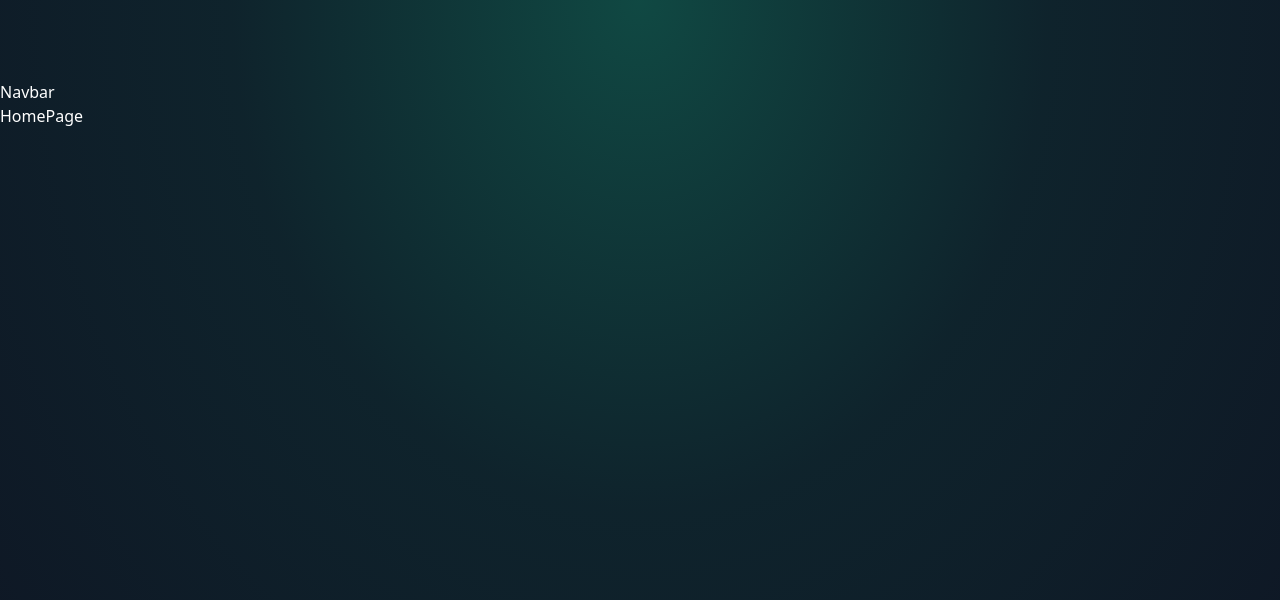
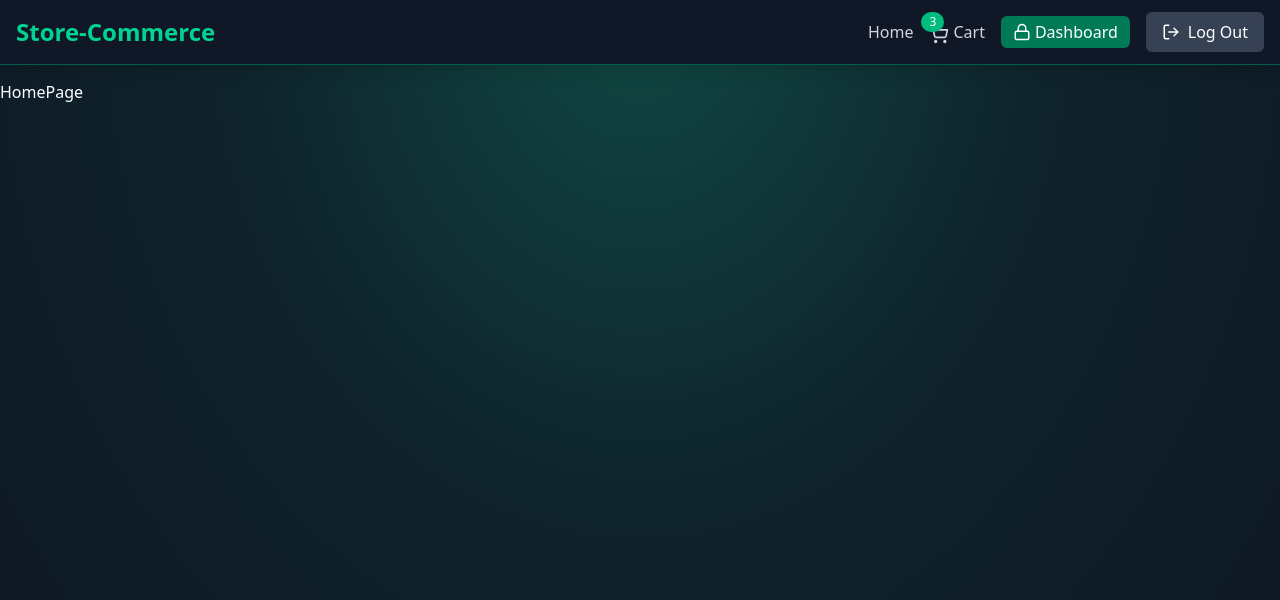
Before and after one commit to rasathelamedude/store-commerce, a React (Vite) app in the folder frontend/: page / in a window 1280 px wide. Shown: the top 600 px of the page. Built offline with nearby package versions, Linux system fonts and the light colour scheme.

Commit message:
Create Navbar component

```diff
--- a/frontend/src/components/Navbar.jsx
+++ b/frontend/src/components/Navbar.jsx
@@ -1,9 +1,86 @@
-import React from 'react'
+import React from "react";
+import { Link } from "react-router-dom";
+import { UserPlus, ShoppingCart, LogIn, LogOut, Lock } from "lucide-react";
 
 const Navbar = () => {
+  const user = true;
+  const isAdmin = true;
+
   return (
-    <div>Navbar</div>
-  )
-}
+    <header className="fixed top-0 left-0 w-full bg-gray-900 bg-opacity-90 backdrop-blur-md shadow-lg z-40 transition-all duration-300 border-b border-emerald-800">
+      {/* NAVIGATION */}
+      <div className="container mx-auto px-4 py-3">
+        <div className="flex flex-wrap justify-between items-center">
+          <Link
+            to="/"
+            className="text-2xl font-bold text-emerald-400 items-center flex space-x-2"
+          >
+            Store-Commerce
+          </Link>
 
-export default Navbar
+          <nav className="flex flex-wrap items-center gap-4">
+            <Link
+              to="/"
+              className="text-gray-300 hover:text-emerald-400 transition duration-300 ease-in-out"
+            >
+              Home
+            </Link>
+
+            {/* Cart icon */}
+            {user && (
+              <Link
+                to="/cart"
+                className="relative group text-gray-300 hover:text-emerald-400 transition duration-300 ease-in-out"
+              >
+                <ShoppingCart
+                  className="inline-block mr-1 group-hover:text-emerald-400"
+                  size={20}
+                />
+                <span className="hidden sm:inline">Cart</span>
+                <span className="absolute -top-2 -left-2 bg-emerald-500 text-white rounded-full px-2 py-0.5 text-xs group-hover:bg-emerald400 transition duration-300 ease-in-out">
+                  3
+                </span>
+              </Link>
+            )}
+
+            {/* Dashboard button */}
+            {isAdmin && (
+              <Link className="bg-emerald-700 text-white px-3 py-1 rounded-md font-medium transition duration-300 ease-in-out flex items-center">
+                <Lock className="inline-block mr-1" size={18} />
+                <span className="hidden sm:inline">Dashboard</span>
+              </Link>
+            )}
+
+            {/* Logout and signup/login links */}
+            {user ? (
+              <button className="bg-gray-700 hover:bg-gray-600 text-white py-2 px-4 rounded-md flex items-center transition duration-300 ease-in-out">
+                <LogOut size={18} />
+                <span className="hidden sm:inline ml-2">Log Out</span>
+              </button>
+            ) : (
+              <>
+                <Link
+                  to="/signup"
+                  className="bg-emerald-600 hover:bg-emerald-700 text-white py-2 px-4 rounded-md flex items-center transition duration-300 ease-in-out"
+                >
+                  <UserPlus className="mr-2" size={18} />
+                  Sign Up
+                </Link>
+
+                <Link
+                  to="/login"
+                  className="bg-gray-700 hover:bg-gray-600 text-white py-2 px-4 rounded-md flex items-center transition duration-300 ease-in-out"
+                >
+                  <LogIn className="mr-2" size={18} />
+                  Log In
+                </Link>
+              </>
+            )}
+          </nav>
+        </div>
+      </div>
+    </header>
+  );
+};
+
+export default Navbar;
```
